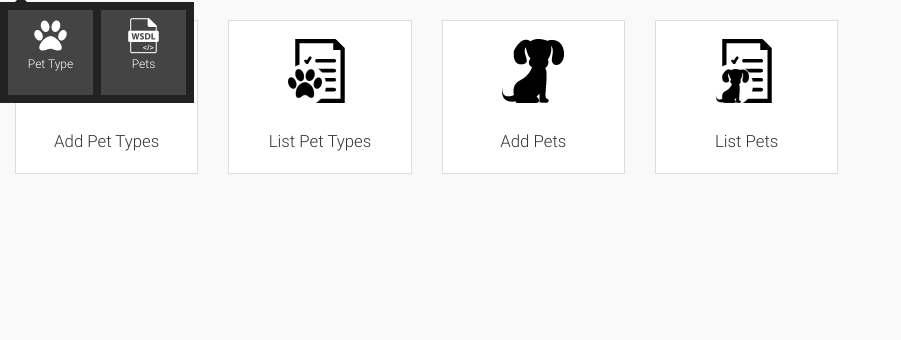
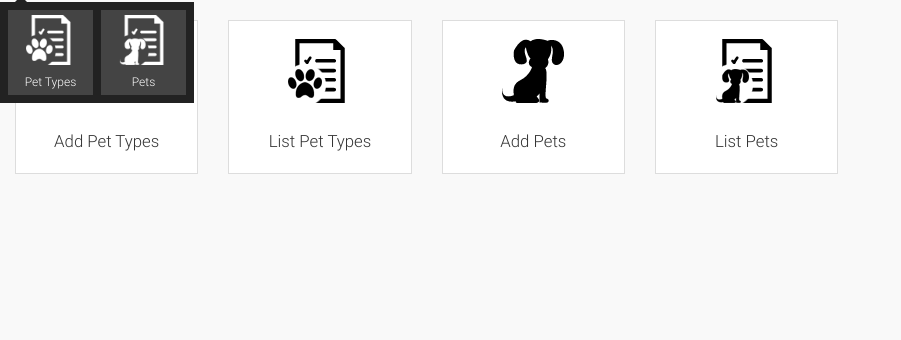
Before and after one commit to lakwarus/petstore-admin-fe, a PHP site: page /html/index.php in a window 1280 px wide, after a click that opens the changed part. Shown: the part 100-440 px from the top of the page, without its empty margins (0-901 px from the left). Run offline with PHP 8.4, Linux system fonts and the light colour scheme; the visitor is signed in with stand-in values (Sample User, id 1); some web fonts are replaced.

Commit message:
fix tile menu icons

```diff
--- a/html/css/custom.css
+++ b/html/css/custom.css
@@ -333,3 +333,9 @@ a.btn:hover, .btn:hover, a.btn:focus, .btn:focus {
     text-decoration: none;
     background: #eee;
 }
+.invert-png{
+    -webkit-filter: invert(1);
+    filter: invert(1);
+    margin-bottom: 10px;
+    width: 50px;
+}
--- a/html/index.php
+++ b/html/index.php
@@ -74,14 +74,14 @@ include('includes/header.php');
                 </a>
                 <ul class="dropdown-menu tiles arrow dark add-margin-1x" role="menu">
                     <li>
-                        <a href="#">
-                            <i class="icon fa  fa-paw"></i>
-                            <span class="name">Pet Type</span>
+                        <a href="pet-types.php">
+                            <img src="images/list-pet-type.png" class="invert-png">
+                            <span class="name">Pet Types</span>
                         </a>
                     </li>
                     <li>
-                        <a href="#">
-                            <i class="icon fw fw-wsdl"></i>
+                        <a href="pets.php">
+                            <img src="images/list-pets.png" class="invert-png">
                             <span class="name">Pets</span>
                         </a>
                     </li>
```
Also changed, not shown: html/includes/navbar.php (+5 -5 lines), html/pet-types.php (+5 -5 lines), html/pets.php (+5 -5 lines).
